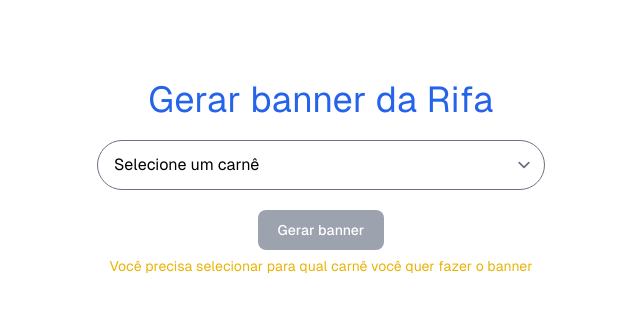
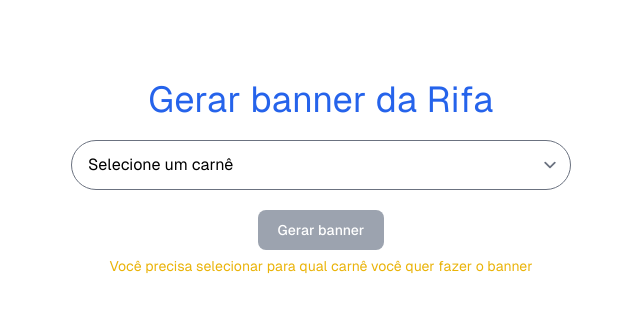
Before and after one commit to GustavoMont/banner-generator, a Next.js app: page / in a window 1280 px wide. Shown: the top 312 px of the page, without its empty margins (319-959 px from the left). Built offline with nearby package versions, Linux system fonts and the light colour scheme.

Commit message:
fix: update select size

```diff
--- a/pages/index.tsx
+++ b/pages/index.tsx
@@ -35,7 +35,7 @@ export default function Home() {
       <h1 className="text-4xl text-blue-600">Gerar banner da Rifa</h1>
       <select
         onChange={(e) => setCard(e.target.value as TicketRange)}
-        className="px-4 py-3 rounded-full text-black w-2/5"
+        className="px-4 py-3 rounded-full text-black w-full max-w-[500px]"
         value={card ?? ""}
       >
         <option value="" disabled>
```
